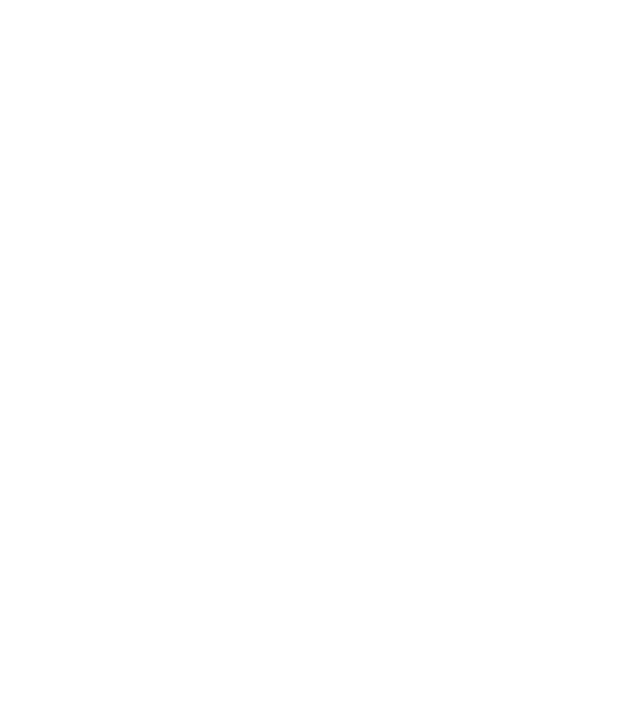
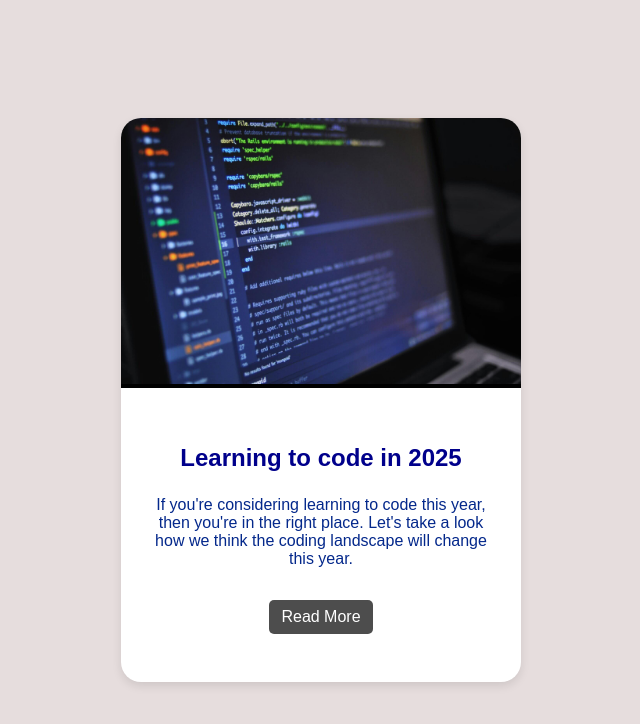
Before and after one commit to IlkkaEskola/blog-post-card, a plain HTML site: page index.html in a window 1280 px wide. Shown: the whole page, without its empty margins (319-959 px from the left). Drawn offline with Linux system fonts and the light colour scheme.

Commit message:
index.html and styles.css update

```diff
--- a/index.html
+++ b/index.html
@@ -8,7 +8,13 @@
 </head>
 <body>
     <div class="blog-post-card">
-
+        <img class="post-img" src="images/Coding.jpg" alt="coding on labtop image">
+        <div class="post-content">
+            <h2 class="post-title">Learning to code in 2025</h2>
+            <p class="post-excerpt">If you're considering learning to code this year, then you're in the right place.
+                Let's take a look how we think the coding landscape will change this year.</p>
+            <a class="read-more" href="https://instituteofcoding.org/learning-to-code-whats-next-in-2025/">Read More</a>
+        </div>
     </div>
 </body>
 </html>
--- a/styles.css
+++ b/styles.css
@@ -0,0 +1,54 @@
+body{
+    background-color: rgb(230, 221, 221);
+    font-family: sans-serif;
+    margin: 0;
+    display: flex;
+    justify-content: center;
+    align-items: center;
+    min-height: 100vh;
+}
+
+.blog-post-card{
+    background-color: white;
+    width: 400px;
+    border-radius: 20px;
+    text-align: center;
+    box-shadow: 0 4px 10px rgba(0, 0, 0, 0.1);
+    overflow: hidden;
+}
+
+.post-content{
+    padding: 2em;
+}
+
+.post-img{
+    width: 100%;
+    border-bottom: 4px solid black;
+    display: block;
+
+}
+
+.post-title{
+    color: darkblue;
+    margin: 1em 0;
+}
+
+.post-excerpt{
+    color: rgb(4, 40, 139);
+    margin: 1em 0;
+}
+
+.read-more{
+    color: white;
+    background-color: rgb(77, 77, 77);
+    margin: 1em 0;
+    padding: 0.5em 0.75em;
+    border-radius: 5px;
+    display: inline-block;
+    text-decoration: none;
+    transition: background-color 0.3s ease;
+}
+
+.read-more:hover{
+    background-color: rgb(112, 112, 112);
+}
```
Also changed, not shown: images/Coding.jpg (added).
